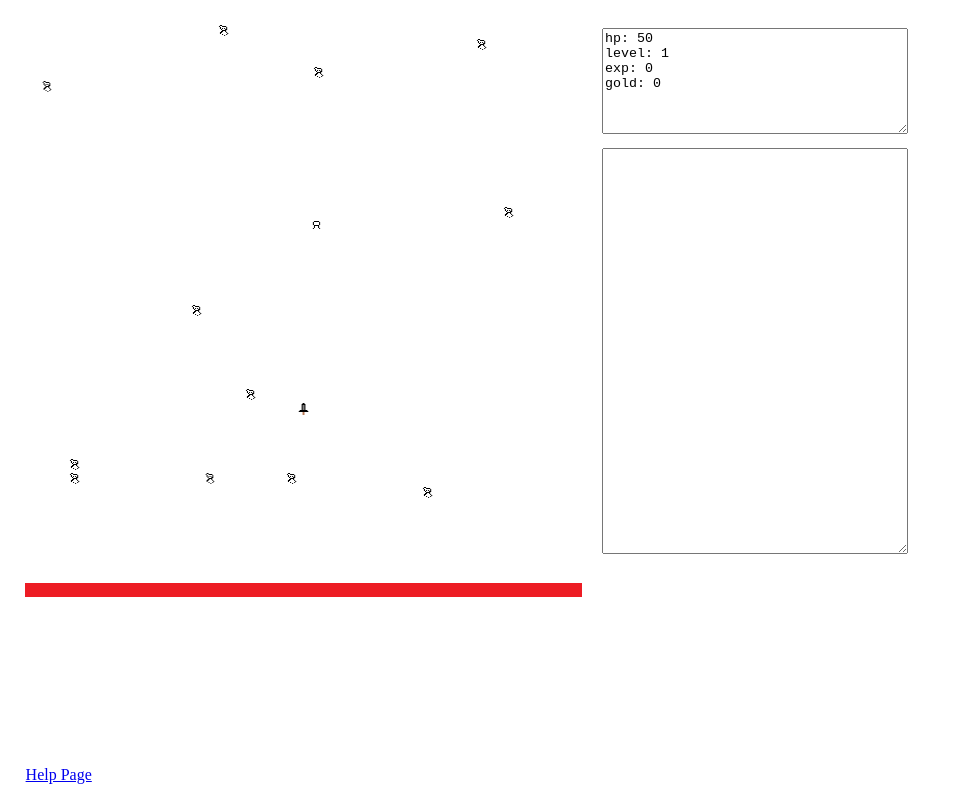
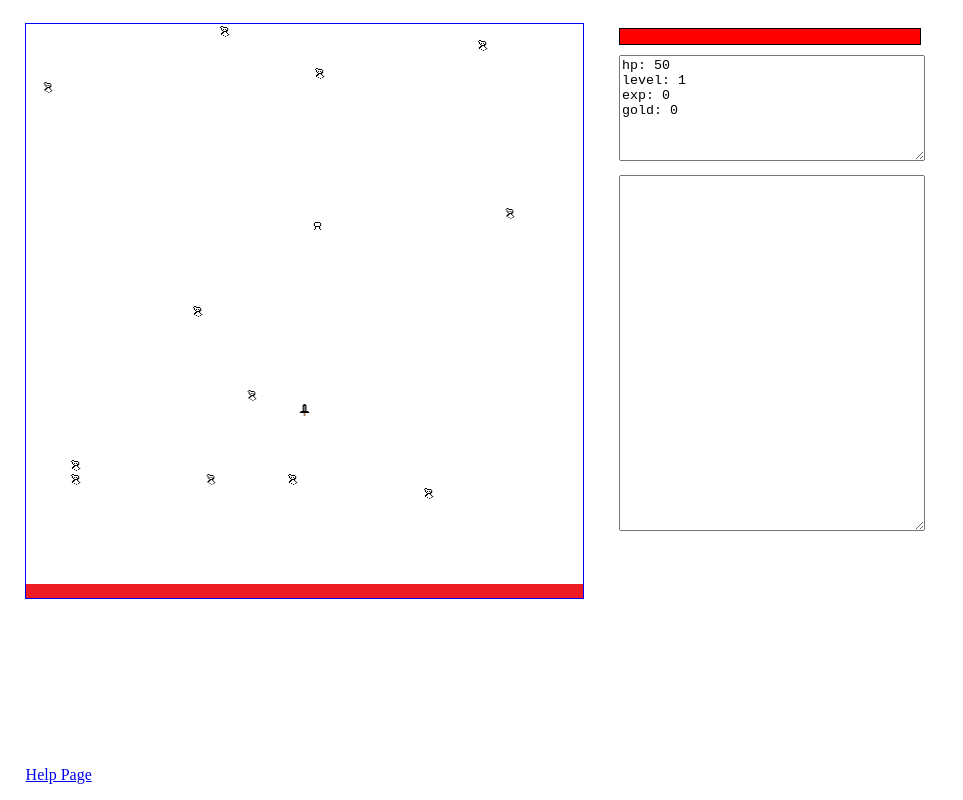
Before and after one commit to andysitu/2dworld, a plain HTML site: page index.html in a window 1280 px wide. Shown: the whole page, without its empty margins (0-963 px from the left). Drawn offline with Linux system fonts and the light colour scheme.

Commit message:
Add hp bar with css

```diff
--- a/index.html
+++ b/index.html
@@ -18,19 +18,39 @@
 		#map {
 			margin-left: 3%;
 			margin-top: 15px;
+			border: 1px solid blue;
+		}
+
+		.side {
+			width: 300px;
+			float: left;
+			margin-left: 20px;
+			margin-top: 20px;
+		}
+		#hp-container {
+			margin-left: 15px;
+			width:300px;
+			height:15px;
+			border: 1px solid black;
+		}
+		#hp-bar {
+			width: 300px;
+			height: 15px;
+			background-color: red;
 		}
 		#status {
-			margin-left: 20px;
-			margin-top: 20px;
+			margin-left: 15px;
+			margin-top: 10px;
 			width: 300px;
 			height: 100px;
 		}
 		#message {
-			margin-left: 20px;
+			margin-left: 15px;
 			margin-top: 10px;
 			width: 300px;
-			height: 400px;
+			height: 350px;
 		}
+
 		#help {
 			position: absolute;
 			left: 2%;
@@ -40,10 +60,6 @@
 		#container {
 		}
 		.map {
-			float: left;
-		}
-		.side {
-			width: 300px;
 			float: left;
 		}
 
@@ -80,6 +96,10 @@
 		</div>
 
 		<div class="side">
+			<div id="hp-container">
+				<div id="hp-bar">
+				</div>
+			</div>
 			<textarea id="status"></textarea>
 			<textarea id="message"></textarea>
 		</div>
```
